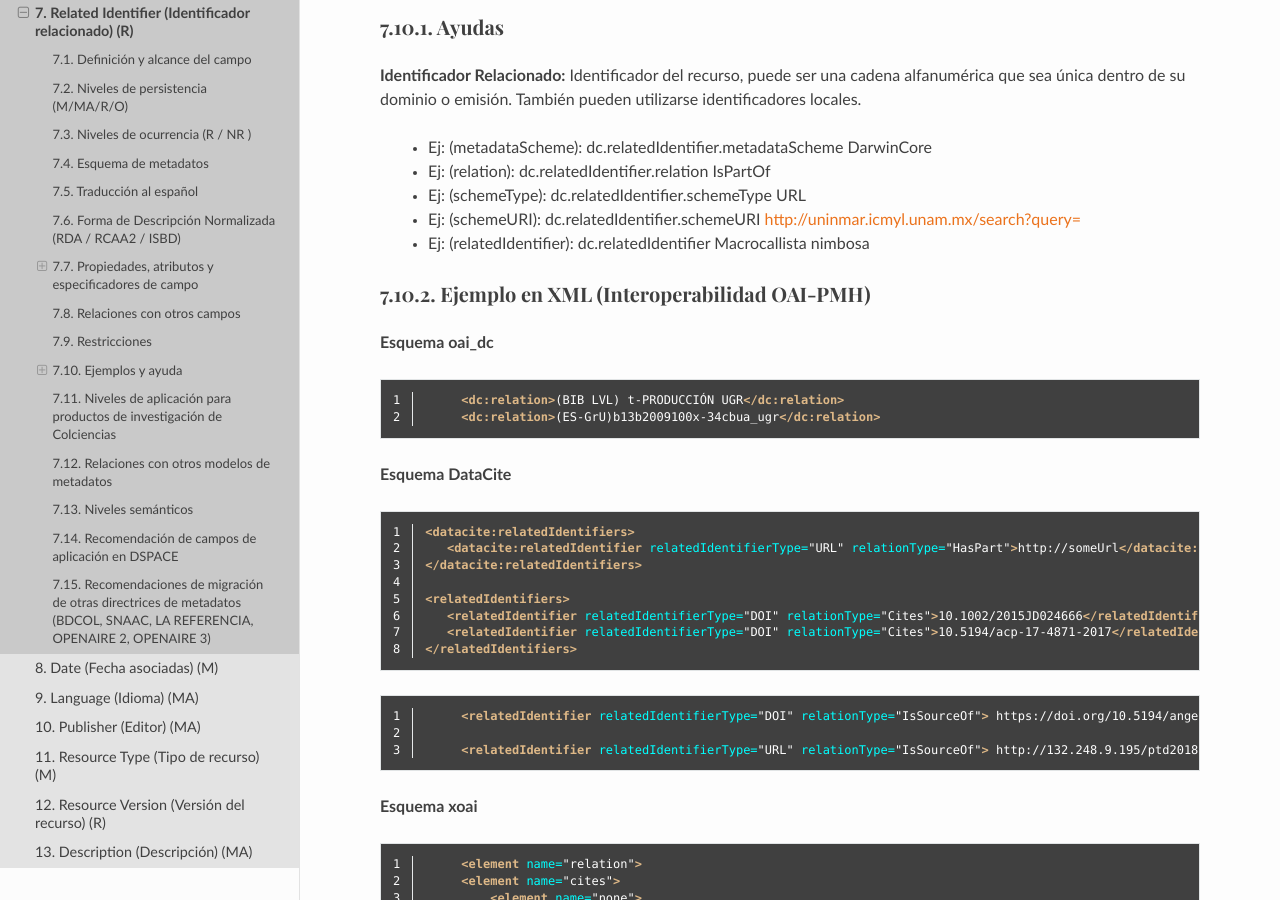
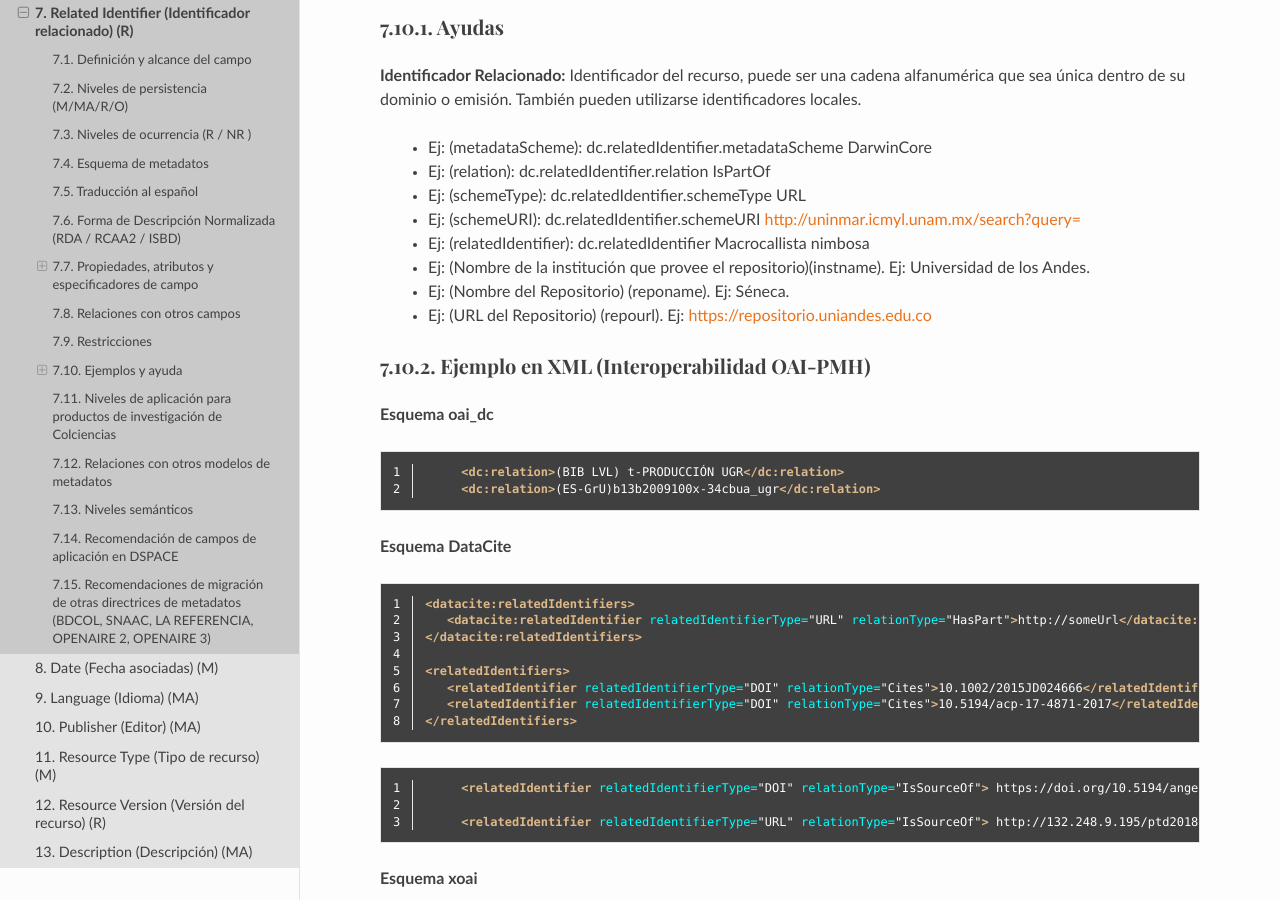
Before and after one commit to rcic/openaire4, a Sphinx documentation site: the page built from docs/field_relatedidentifier.rst, in a window 1280 px wide and 900 px high, scrolled down 4972 px. Built offline with Sphinx 7.4.7 and the Read the Docs theme 2.0.0, drawn with Linux system fonts in a browser that asks for light colours; some web fonts are replaced; a script that is not in the unit is left out.

Commit message:
actualizacion

```diff
--- a/docs/field_relatedidentifier.rst
+++ b/docs/field_relatedidentifier.rst
@@ -240,6 +240,9 @@ Ayudas
 	- Ej: (schemeType): dc.relatedIdentifier.schemeType	URL
 	- Ej: (schemeURI): dc.relatedIdentifier.schemeURI	http://uninmar.icmyl.unam.mx/search?query=
 	- Ej: (relatedIdentifier): dc.relatedIdentifier	Macrocallista nimbosa
+	- Ej: (Nombre de la institución que provee el repositorio)(instname). Ej: Universidad de los Andes.
+	- Ej: (Nombre del Repositorio) (reponame). Ej: Séneca.
+	- Ej: (URL  del Repositorio) (repourl). Ej: https://repositorio.uniandes.edu.co
 
 Ejemplo en XML (Interoperabilidad OAI-PMH)
 ++++++++++++++++++++++++++++++++++++++++++
@@ -535,4 +538,5 @@ Se recomienda crear/modificar el componente de registro de metadatos (y sus corr
 
 Recomendaciones de migración de otras directrices de metadatos (BDCOL, SNAAC, LA REFERENCIA, OPENAIRE 2, OPENAIRE 3)
 --------------------------------------------------------------------------------------------------------------------
-Se recomienda específicamente crear los nuevos atributos/especificadores del campo de identificador alternativo según la codificación propuesta.
+
+- Se recomienda específicamente crear los nuevos atributos/especificadores del campo de identificador alternativo según la codificación propuesta.
```
